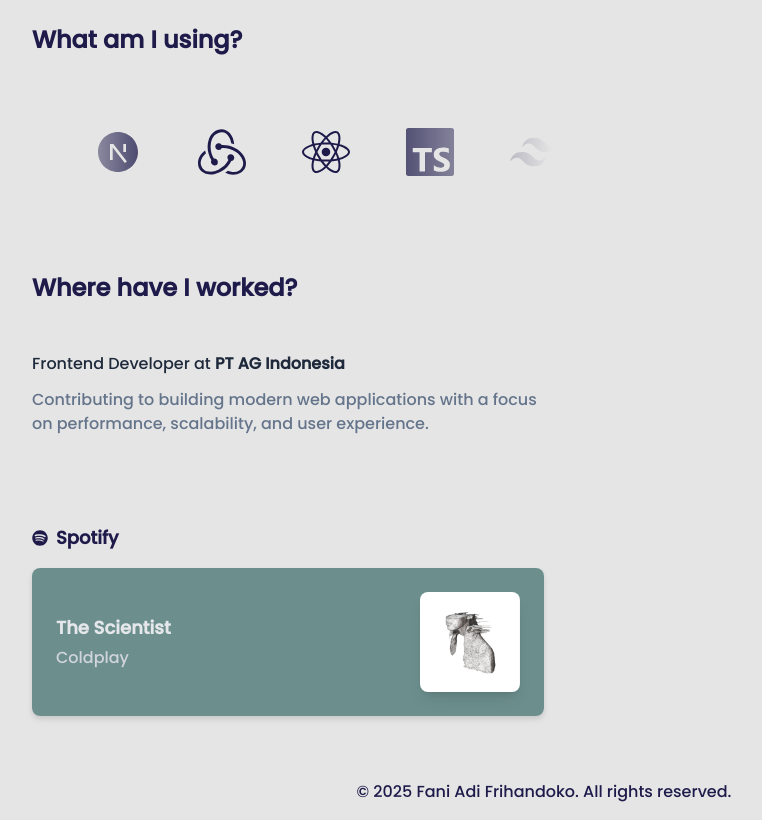
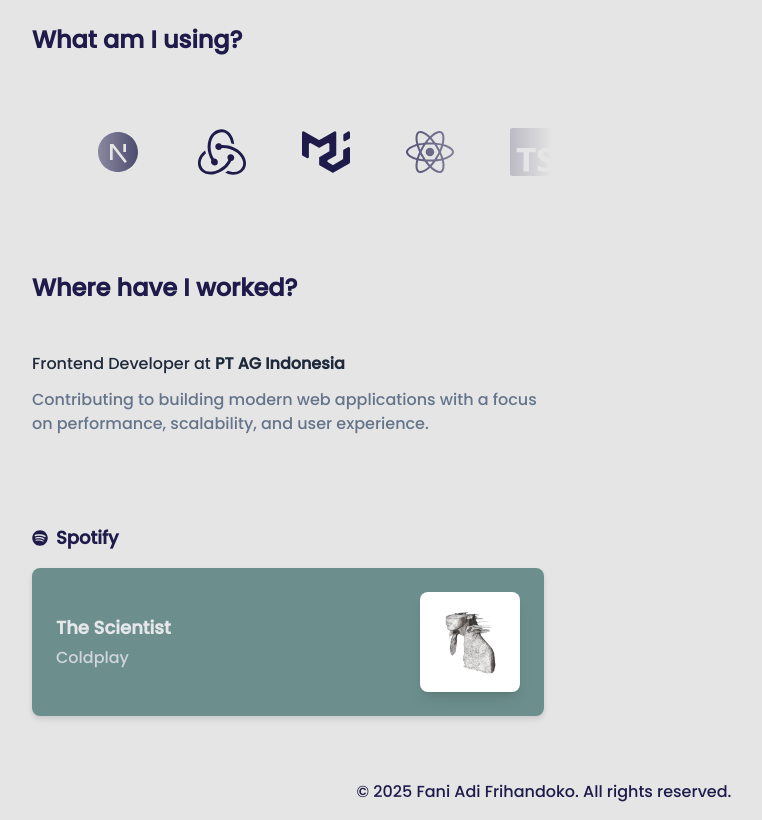
Before and after one commit to faniadifrihandoko1/creativefolio, a Next.js app: page /about in a window 1280 px wide. Shown: the part 960-1780 px from the top of the page, without its empty margins (96-858 px from the left). Built offline with nearby package versions, Linux system fonts and the light colour scheme.

Commit message:
feat(about): add skill mui

```diff
--- a/app/(client)/about/page.tsx
+++ b/app/(client)/about/page.tsx
@@ -11,7 +11,7 @@ import {
   FaSpotify,
 } from "react-icons/fa";
 import { RiNextjsFill, RiTailwindCssFill } from "react-icons/ri";
-import { SiRedux, SiTypescript } from "react-icons/si";
+import { SiMui, SiRedux, SiTypescript } from "react-icons/si";
 import profile from "../../asset/profile.png";
 
 export const metadata: Metadata = {
@@ -100,6 +100,10 @@ const About = () => {
                   <SiRedux
                     className="text-5xl hover:text-green-800 cursor-pointer mx-7"
                     data-tooltip-id="Redux"
+                  />
+                  <SiMui
+                    className="text-5xl hover:text-green-800 cursor-pointer mx-7"
+                    data-tooltip-id="MUI"
                   />
                 </Marquee>
               </div>
```
